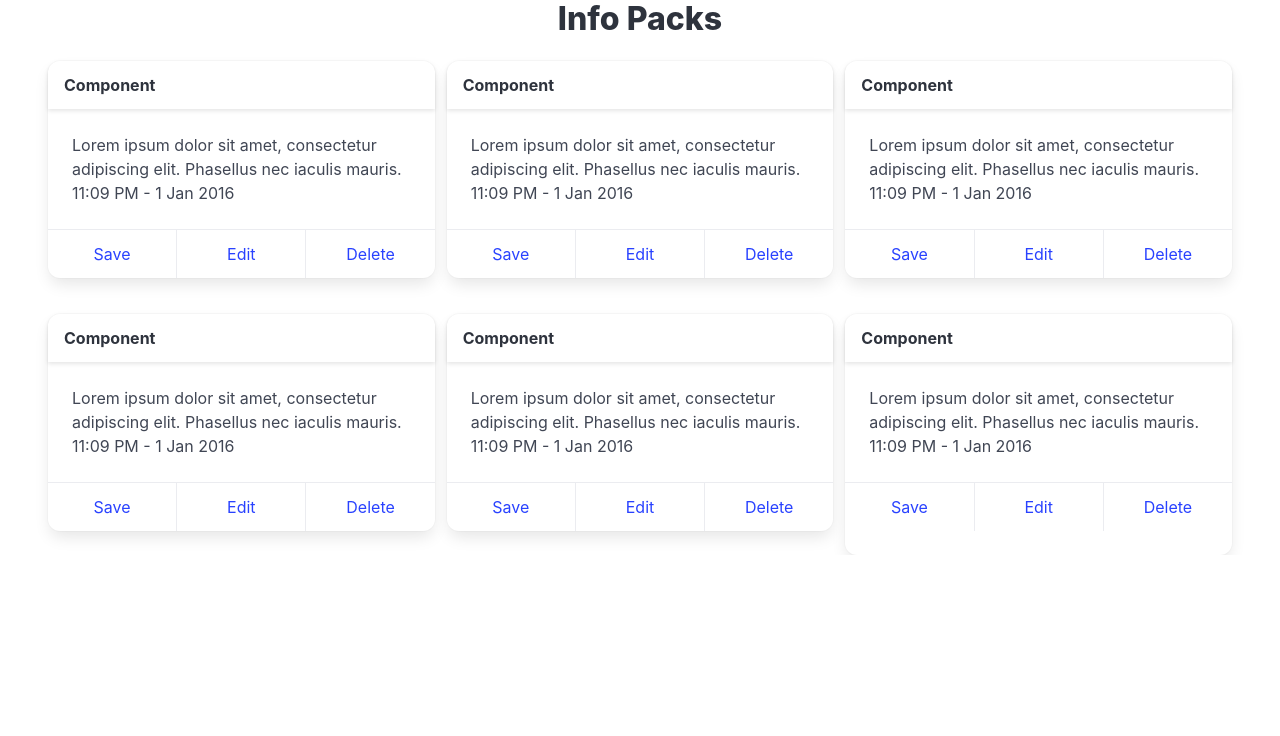
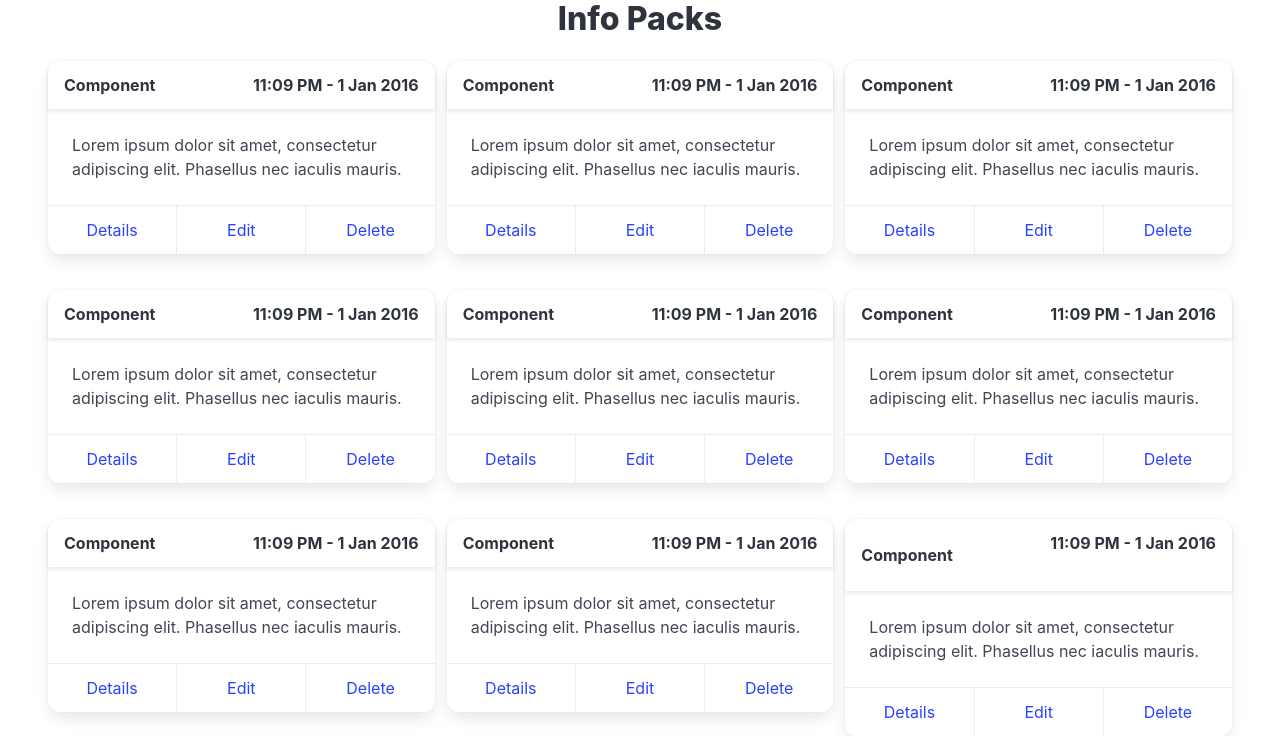
Before and after one commit to JoshuaClarke26/dev-cells, a Django app: page /info-packs in a window 1280 px wide. Shown: the part 247-983 px from the top of the page. Before the commit the page ends 802 px from the top, so only its background shows below. Run offline with Django 5.2, Linux system fonts and the light colour scheme.

Commit message:
added cards

```diff
--- a/dc_source/templates/dc_main/info-packs.html
+++ b/dc_source/templates/dc_main/info-packs.html
@@ -9,119 +9,166 @@
   <div class="grid">
 
     <div class="card cell">
-        <header class="card-header">
+        <header class="card-header is-flex">
             <p class="card-header-title">Component</p>
+            <p style="justify-content: end; align-items: center;" class="card-header-title">11:09 PM - 1 Jan 2016</p>
         </header>
         <div class="card-content">
             <div class="content">
                 Lorem ipsum dolor sit amet, consectetur adipiscing elit. Phasellus nec
                 iaculis mauris.
-                <br />
-                <time datetime="2016-1-1">11:09 PM - 1 Jan 2016</time>
             </div>
         </div>
         <footer class="card-footer">
-            <a href="#" class="card-footer-item">Save</a>
+            <a href="#" class="card-footer-item">Details</a>
             <a href="#" class="card-footer-item">Edit</a>
             <a href="#" class="card-footer-item">Delete</a>
         </footer>
     </div>
 
         <div class="card cell">
-        <header class="card-header">
+        <header class="card-header is-flex">
             <p class="card-header-title">Component</p>
+            <p style="justify-content: end; align-items: center;" class="card-header-title">11:09 PM - 1 Jan 2016</p>
         </header>
         <div class="card-content">
             <div class="content">
                 Lorem ipsum dolor sit amet, consectetur adipiscing elit. Phasellus nec
                 iaculis mauris.
-                <br />
-                <time datetime="2016-1-1">11:09 PM - 1 Jan 2016</time>
             </div>
         </div>
         <footer class="card-footer">
-            <a href="#" class="card-footer-item">Save</a>
+            <a href="#" class="card-footer-item">Details</a>
             <a href="#" class="card-footer-item">Edit</a>
             <a href="#" class="card-footer-item">Delete</a>
         </footer>
     </div>
 
         <div class="card cell">
-        <header class="card-header">
+        <header class="card-header is-flex">
             <p class="card-header-title">Component</p>
+            <p style="justify-content: end; align-items: center;" class="card-header-title">11:09 PM - 1 Jan 2016</p>
         </header>
         <div class="card-content">
             <div class="content">
                 Lorem ipsum dolor sit amet, consectetur adipiscing elit. Phasellus nec
                 iaculis mauris.
-                <br />
-                <time datetime="2016-1-1">11:09 PM - 1 Jan 2016</time>
             </div>
         </div>
         <footer class="card-footer">
-            <a href="#" class="card-footer-item">Save</a>
+            <a href="#" class="card-footer-item">Details</a>
             <a href="#" class="card-footer-item">Edit</a>
             <a href="#" class="card-footer-item">Delete</a>
         </footer>
     </div>
 
         <div class="card cell">
-        <header class="card-header">
+        <header class="card-header is-flex">
             <p class="card-header-title">Component</p>
+            <p style="justify-content: end; align-items: center;" class="card-header-title">11:09 PM - 1 Jan 2016</p>
         </header>
         <div class="card-content">
             <div class="content">
                 Lorem ipsum dolor sit amet, consectetur adipiscing elit. Phasellus nec
                 iaculis mauris.
-                <br />
-                <time datetime="2016-1-1">11:09 PM - 1 Jan 2016</time>
             </div>
         </div>
         <footer class="card-footer">
-            <a href="#" class="card-footer-item">Save</a>
+            <a href="#" class="card-footer-item">Details</a>
             <a href="#" class="card-footer-item">Edit</a>
             <a href="#" class="card-footer-item">Delete</a>
         </footer>
     </div>
 
         <div class="card cell">
-        <header class="card-header">
+        <header class="card-header is-flex">
             <p class="card-header-title">Component</p>
+            <p style="justify-content: end; align-items: center;" class="card-header-title">11:09 PM - 1 Jan 2016</p>
         </header>
         <div class="card-content">
             <div class="content">
                 Lorem ipsum dolor sit amet, consectetur adipiscing elit. Phasellus nec
                 iaculis mauris.
-                <br />
-                <time datetime="2016-1-1">11:09 PM - 1 Jan 2016</time>
             </div>
         </div>
         <footer class="card-footer">
-            <a href="#" class="card-footer-item">Save</a>
+            <a href="#" class="card-footer-item">Details</a>
             <a href="#" class="card-footer-item">Edit</a>
             <a href="#" class="card-footer-item">Delete</a>
         </footer>
     </div>
 
         <div class="card cell">
-        <header class="card-header">
+        <header class="card-header is-flex">
             <p class="card-header-title">Component</p>
+            <p style="justify-content: end; align-items: center;" class="card-header-title">11:09 PM - 1 Jan 2016</p>
         </header>
         <div class="card-content">
             <div class="content">
                 Lorem ipsum dolor sit amet, consectetur adipiscing elit. Phasellus nec
                 iaculis mauris.
-                <br />
-                <time datetime="2016-1-1">11:09 PM - 1 Jan 2016</time>
             </div>
         </div>
         <footer class="card-footer">
-            <a href="#" class="card-footer-item">Save</a>
+            <a href="#" class="card-footer-item">Details</a>
             <a href="#" class="card-footer-item">Edit</a>
             <a href="#" class="card-footer-item">Delete</a>
         </footer>
     </div>
 
+        <div class="card cell">
+        <header class="card-header is-flex">
+            <p class="card-header-title">Component</p>
+            <p style="justify-content: end; align-items: center;" class="card-header-title">11:09 PM - 1 Jan 2016</p>
+        </header>
+        <div class="card-content">
+            <div class="content">
+                Lorem ipsum dolor sit amet, consectetur adipiscing elit. Phasellus nec
+                iaculis mauris.
+            </div>
+        </div>
+        <footer class="card-footer">
+            <a href="#" class="card-footer-item">Details</a>
+            <a href="#" class="card-footer-item">Edit</a>
+            <a href="#" class="card-footer-item">Delete</a>
+        </footer>
+    </div>
+
+    <div class="card cell">
+        <header class="card-header is-flex">
+            <p class="card-header-title">Component</p>
+            <p style="justify-content: end; align-items: center;" class="card-header-title">11:09 PM - 1 Jan 2016</p>
+        </header>
+        <div class="card-content">
+            <div class="content">
+                Lorem ipsum dolor sit amet, consectetur adipiscing elit. Phasellus nec
+                iaculis mauris.
+            </div>
+        </div>
+        <footer class="card-footer">
+            <a href="#" class="card-footer-item">Details</a>
+            <a href="#" class="card-footer-item">Edit</a>
+            <a href="#" class="card-footer-item">Delete</a>
+        </footer>
+    </div>
+
+    <div class="card cell">
+        <header class="card-header is-flex">
+            <p class="card-header-title">Component</p>
+            <p style="justify-content: end; align-items: center; margin-bottom: 1.5rem;" class="card-header-title">11:09 PM - 1 Jan 2016</p>
+        </header>
+        <div class="card-content">
+            <div class="content">
+                Lorem ipsum dolor sit amet, consectetur adipiscing elit. Phasellus nec
+                iaculis mauris.
+            </div>
+        </div>
+        <footer class="card-footer">
+            <a href="#" class="card-footer-item">Details</a>
+            <a href="#" class="card-footer-item">Edit</a>
+            <a href="#" class="card-footer-item">Delete</a>
+        </footer>
+    </div>
 
   </div>
 </div>
```
Also changed, not shown: dc_source/static/css/rolls_royce.css (line endings or trailing spaces). Lines whose indentation alone changed are shown as unchanged.
